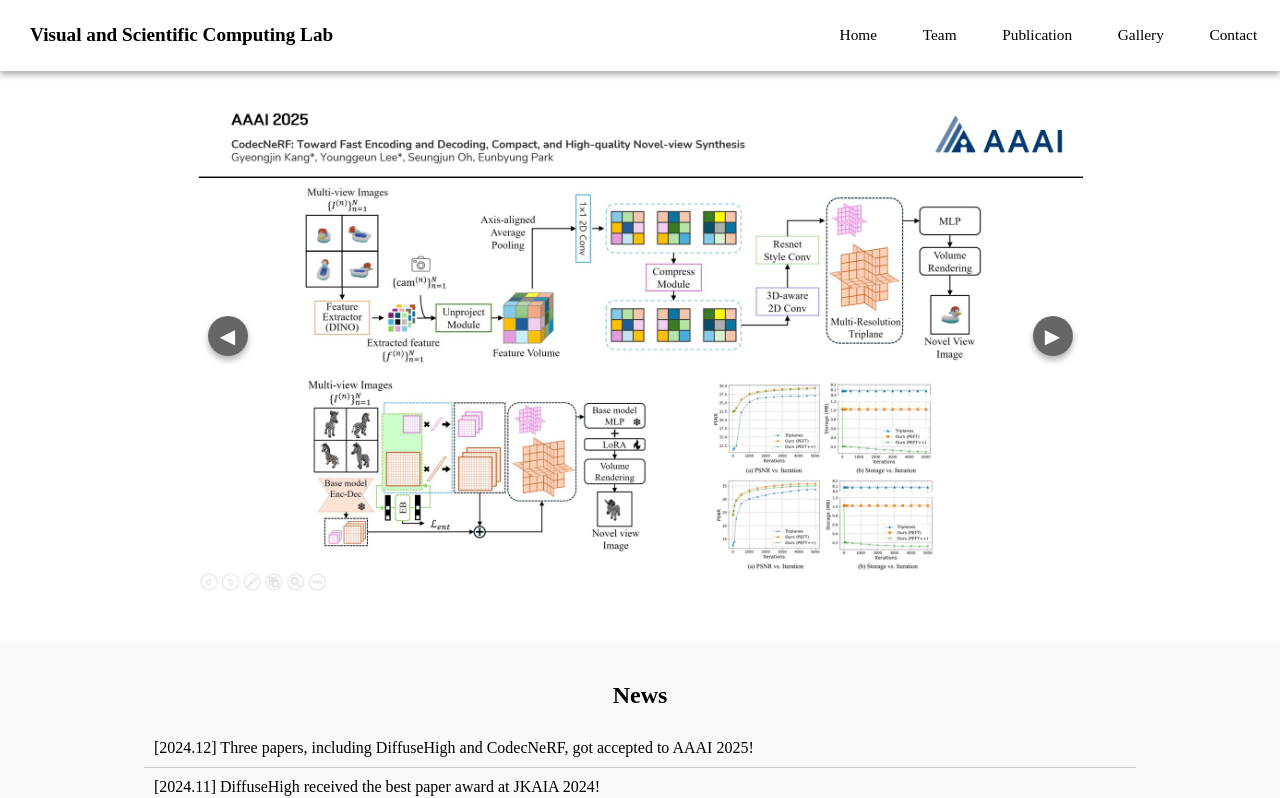
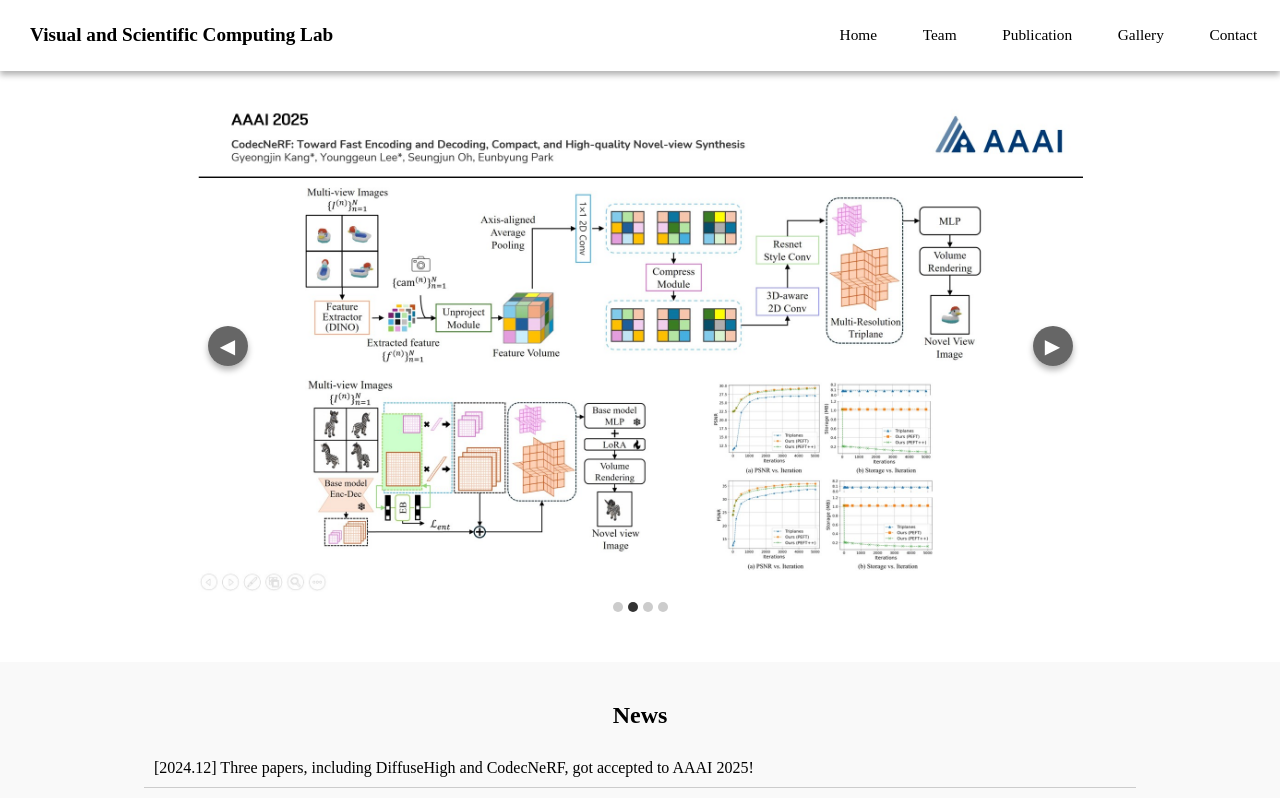
Before and after one commit to Ubin108/VSC_LAB, a React (Create React App) app: page / in a window 1280 px wide. Shown: the top 798 px of the page. Built offline with nearby package versions, Linux system fonts and the light colour scheme; some icons are missing.

Commit message:
add indicator

```diff
--- a/src/App.js
+++ b/src/App.js
@@ -136,6 +136,20 @@ const App = () => {
                                         <button className="carousel-button next" onClick={handleNext}>
                                             <span className="arrow">&#9654;</span>
                                         </button>
+                                        <div className="carousel-indicators">
+                                            {images.map((_, index) => (
+                                                <span
+                                                    key={index}
+                                                    className={`indicator ${index + 1 === currentIndex ? 'active' : ''}`}
+                                                    onClick={() => {
+                                                        if (index + 1 !== currentIndex) {
+                                                            setIsTransitioning(true);
+                                                            setCurrentIndex(index + 1);
+                                                        }
+                                                    }}
+                                                ></span>
+                                            ))}
+                                        </div>
                                     </div>
                                 </main>
 
```
